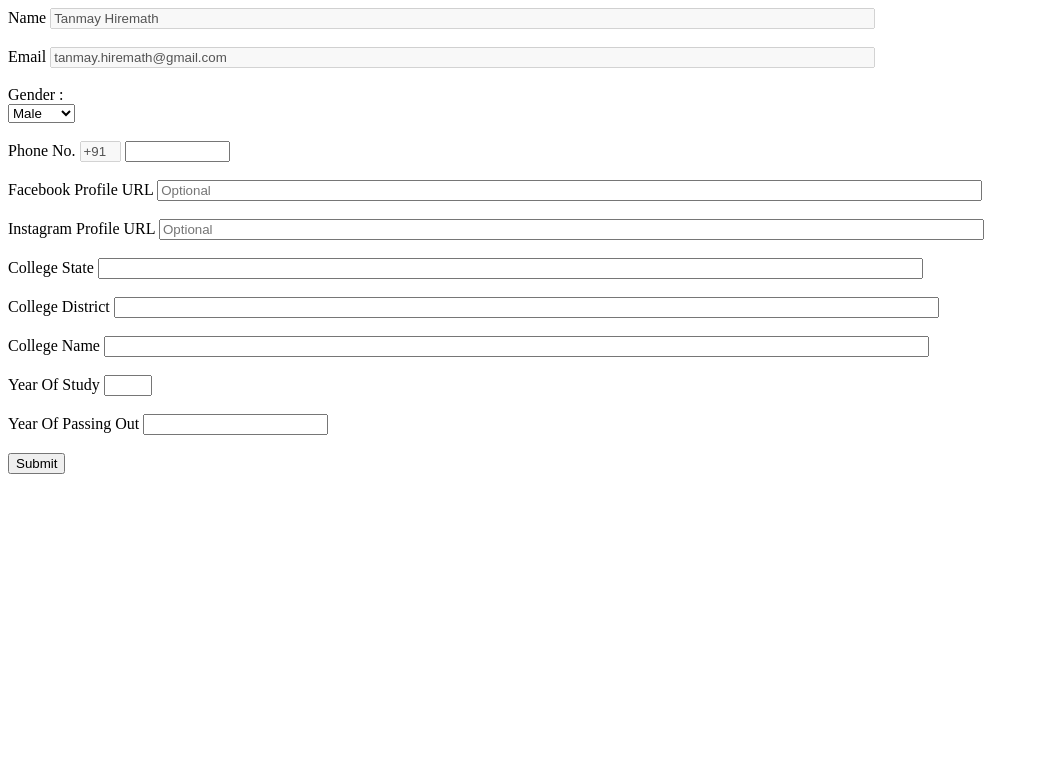
After one commit to TanmayHiremath/Aavhan, a PHP site: page /sports/signup.php in a window 1280 px wide. The commit adds this page. Shown: the top 783 px of the page, without its empty margins (0-1039 px from the left). Run offline with PHP 8.4, Linux system fonts and the light colour scheme; a user stored in the database is signed in; some libraries are stand-ins or nearby versions.

Commit message:
signup login with google with session time of 10 hrs done

```diff
--- /dev/null
+++ b/signup.php
@@ -0,0 +1,86 @@
+<?php session_start(); ?>
+<html>
+
+<head>
+      <meta charset="UTF-8">
+      <meta name="viewport" content="width=device-width, initial-scale=1.0">
+      <script src="https://apis.google.com/js/platform.js" async defer></script>
+      <meta name="google-signin-client_id" content="321752907408-nbp4palhbdf87knhcvi9plnkq37l8km3.apps.googleusercontent.com">
+      <title>Aavhan</title>
+</head>
+
+<body>
+      <?php include_once('connection.php'); ?>
+      <?php
+      $user = $_SESSION['user'];
+      $userid = $user['userid'];
+      $name = $user['name'];
+      $image = $user['image'];
+      $email = $user['email'];
+      if (strtoupper($_SERVER['REQUEST_METHOD']) === 'POST') {
+
+            if (isset($user['userid'])) {
+                  $gender = $_POST['gender'];
+                  $phone = $_POST['phone'];
+                  $fb_url = $_POST['fb_url'];
+                  $ig_url = $_POST['ig_url'];
+                  $clg_state  = $_POST['clg_state'];
+                  $clg_district = $_POST['clg_district'];
+                  $clg_name = $user['clg_name'] = $_POST['clg_name'];
+                  $year_study =  $_POST['year_study'];
+                  $pass_year = $_POST['pass_year'];
+                  $_SESSION['user'] = $user;
+                  $CLIENT_ID = "321752907408-nbp4palhbdf87knhcvi9plnkq37l8km3.apps.googleusercontent.com";
+                  $checkQuery = "SELECT (SELECT userid FROM users WHERE userid = " . $userid . ") AS userid;";
+                  $result = mysqli_fetch_array(mysqli_query($connection, $checkQuery));
+                  if (is_null($result['userid'])) {
+                        $query = "INSERT INTO users (userid,name,email,image,gender,phone,fb_url,ig_url,clg_state,clg_district,clg_name,year_study,pass_year) VALUES ('$userid','$name','$email','$image','$gender',$phone,'$fb_url','$ig_url','$clg_state','$clg_district','$clg_name',$year_study,$pass_year);";
+                        mysqli_query($connection, $query);
+                        $_SESSION["login_time_stamp"] = time();
+                        header("Location: profile.php");
+                  }
+            } else
+                  echo "<script>location.href = 'login.php';</script>";
+      }
+
+      ?>
+      <form method="post" action="<?php echo htmlspecialchars($_SERVER["PHP_SELF"]); ?>">
+            <label> Name </label>
+            <input type="text" name="name" size="100" value='<?php echo "$name" ?>' disabled /> <br> <br>
+
+            <label> Email </label>
+            <input type="text" name="email" size="100" value='<?php echo "$email" ?>' disabled /> <br><br>
+
+            <label>
+                  Gender :
+            </label><br>
+            <select name="gender">
+                  <option value="male">Male</option>
+                  <option value="female">Female</option>
+                  <option value="other">Other</option>
+            </select>
+            <br>
+            <br>
+            <label> Phone No. </label>
+            <input type="text" name="country code" value="+91" size="2" disabled />
+            <input type="tel" name="phone" pattern="[0-9]{10}" size="10" required> <br> <br>
+            <label> Facebook Profile URL </label>
+            <input type="text" name="fb_url" size="100" placeholder='Optional' /> <br> <br>
+            <label> Instagram Profile URL </label>
+            <input type="text" name="ig_url" size="100" placeholder='Optional' /> <br> <br>
+            <label> College State </label>
+            <input type="text" name="clg_state" size="100" /> <br> <br>
+            <label> College District </label>
+            <input type="text" name="clg_district" size="100" /> <br> <br>
+            <label> College Name </label>
+            <input type="text" name="clg_name" size="100" /> <br> <br>
+
+            <label>Year Of Study</label>
+            <input type="number" name="year_study" min="1" max="6" /><br> <br>
+            <label>Year Of Passing Out</label>
+            <input type="number" name="pass_year" pattern="[2][0][2][0-9]"><br> <br>
+            <button type="submit">Submit</button>
+      </form>
+</body>
+
+</html>
```
Also changed, not shown: login.php (+14 -10 lines), profile.php (added, +21 -0 lines), users.sql (added, +67 -0 lines), blog and events/README.md (renamed from README.md), blog and events/blog-detail.php (renamed from blog-detail.php), blog and events/blog-list.php (renamed from blog-list.php), blog and events/blog.sql (renamed from blog.sql), blog and events/event-detail-styles.css (renamed from event-detail-styles.css), blog and events/event-detail.php (renamed from event-detail.php), blog and events/event-list-styles.css (renamed from event-list-styles.css), blog and events/event-list.php (renamed from event-list.php), blog and events/events.sql (renamed from events.sql), blog and events/images/picture1.jpg (renamed from images/picture1.jpg), blog and events/images/picture2.jpg (renamed from images/picture2.jpg), 1 more files.
